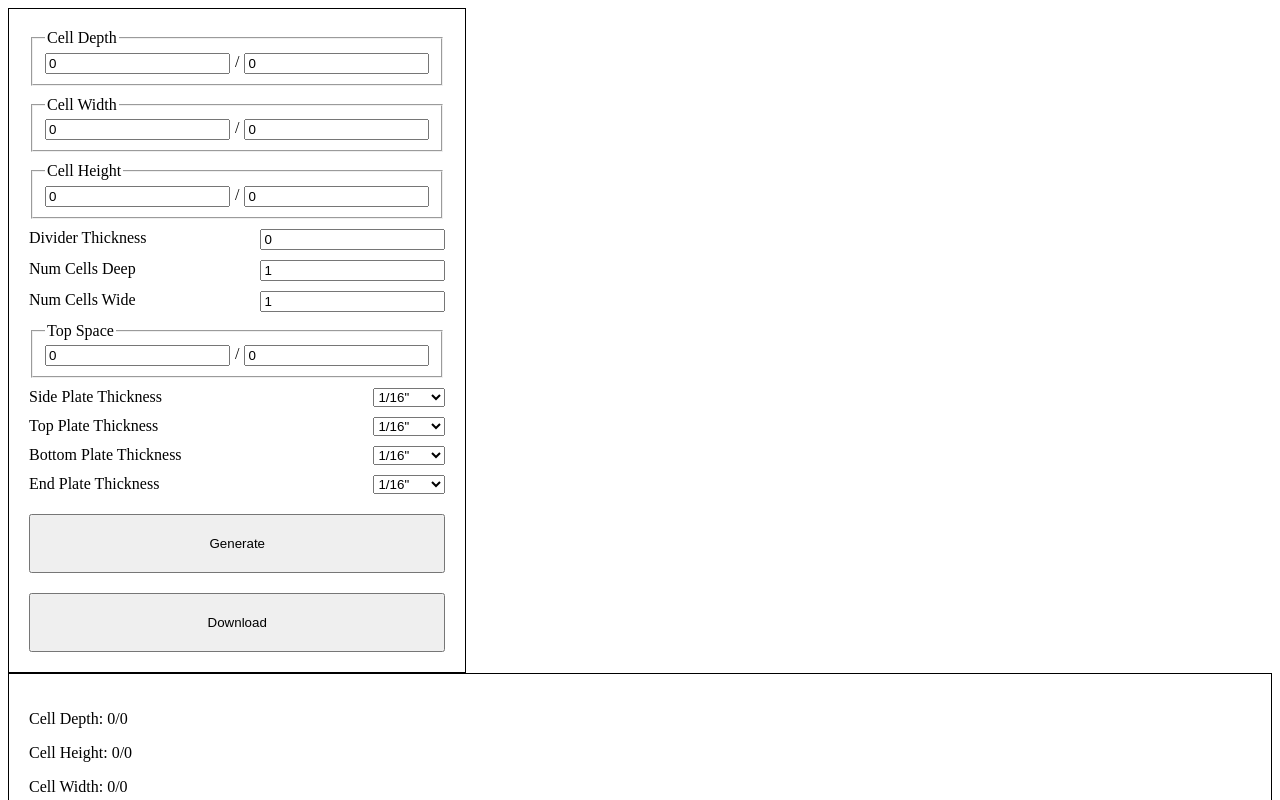
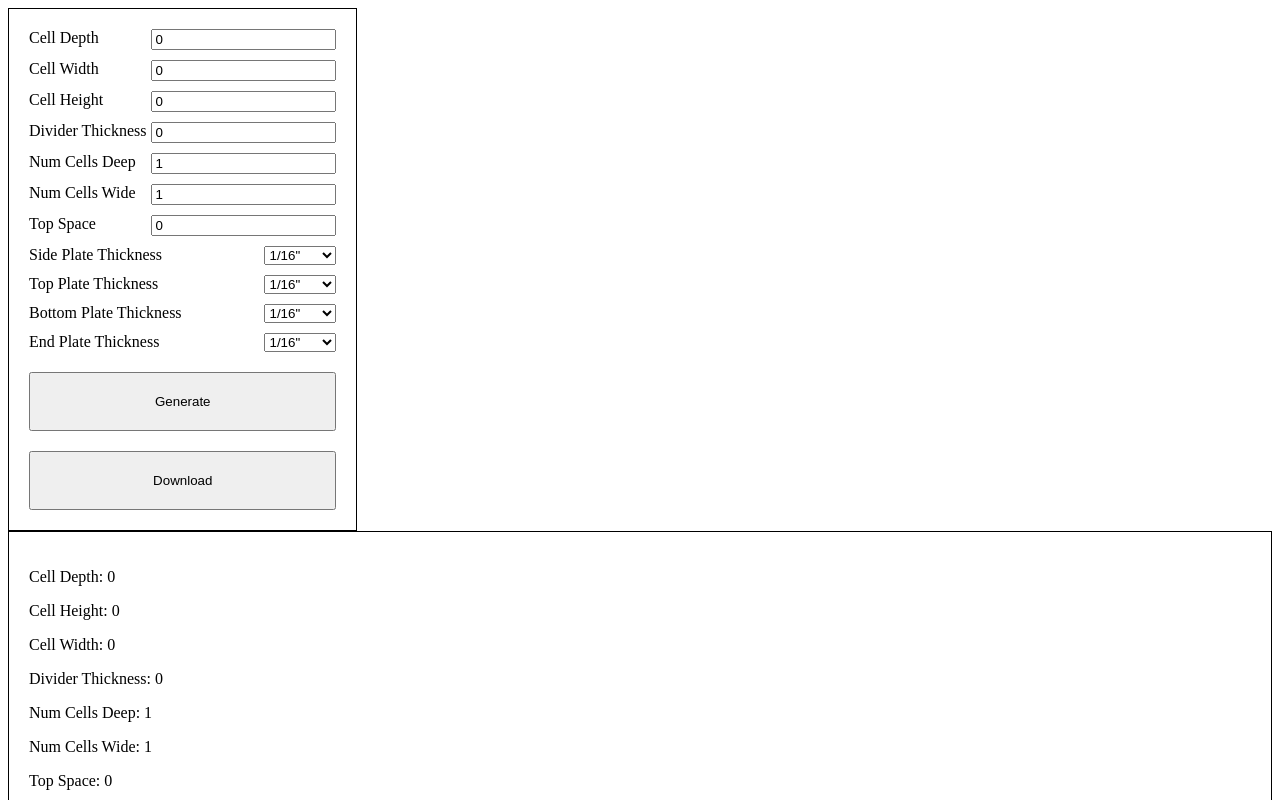
Before and after one commit to Nathanael-M/caddery-gen, a plain HTML site: page index.html in a window 1280 px wide. Both pictures are taken after a click on the button "Generate". Shown: the top 800 px of the page. Drawn offline with Linux system fonts and the light colour scheme.

Commit message:
corrected unit conversion

```diff
--- a/index.html
+++ b/index.html
@@ -10,6 +10,19 @@
 <body>
   <div class="gen-wrapper">
     <form id="gen-form">
+      <div class="data-input input-wrapper">
+        <label for="cellDepth">Cell Depth</label>
+        <input type="number" name="cellDepth" id="cellDepth" step="0.01" min="0" value="0">
+      </div>
+      <div class="data-input input-wrapper">
+        <label for="cellWidth">Cell Width</label>
+        <input type="number" name="cellWidth" id="cellWidth" step="0.01" min="0" value="0">
+      </div>
+      <div class="data-input input-wrapper">
+        <label for="cellHeight">Cell Height</label>
+        <input type="number" name="cellHeight" id="cellHeight" step="0.01" min="0" value="0">
+      </div>
+      <!--
       <fieldset id="cellDepthFS">
         <legend>Cell Depth</legend>
         <div class="data-input input-wrapper">
@@ -18,6 +31,7 @@
           <input class="inline-input" type="number" name="cellDepth2" id="cellDepth2" min="0" step="0.01"value="0">
         </div>
       </fieldset>
+
       <fieldset id="cellWidthFS">
         <legend>Cell Width</legend>
         <div class="data-input input-wrapper">
@@ -34,6 +48,7 @@
           <input class="inline-input" type="number" name="cellHeight2" id="cellHeight2" min="0" step="0.01"value="0">
         </div>
       </fieldset>
+    -->
 
       <div class="data-input input-wrapper">
           <label for="dividerThickness">Divider Thickness</label>
@@ -50,6 +65,11 @@
           <input type="number" name="numCellsWide" id="numCellsWide" min="1" step="1" value="1">
       </div>
 
+      <div class="data-input input-wrapper">
+        <label for="topSpace">Top Space</label>
+        <input type="number" name="topSpace" id="topSpace" step="0.01" min="0" value="0">
+      </div>
+      <!--
       <fieldset id="topSpaceFS">
         <legend>Top Space</legend>
         <div class="data-input input-wrapper">
@@ -58,6 +78,7 @@
           <input class="inline-input" type="number" name="topSpace2" id="topSpace2" min="0" step="0.01"value="0">
         </div>
       </fieldset>
+      -->
 
       <div class="data-input input-wrapper">
         <label for="sidePlateThickness">Side Plate Thickness</label>
--- a/scripts.js
+++ b/scripts.js
@@ -24,18 +24,18 @@ downloadButton.addEventListener('click', () => {
 
 function getFormValues(){
   const cellDepth = {
-    name: document.getElementById('cellDepthFS').querySelector("legend").innerText,
-    value: `${document.getElementById('cellDepth1').value}/${document.getElementById('cellDepth2').value}`
+    name: document.getElementById('cellDepth').previousSibling.previousSibling.innerText,
+    value: document.getElementById('cellDepth').value / 25.4
   }
 
   const cellWidth = {
-    name: document.getElementById('cellWidthFS').querySelector("legend").innerText,
-    value: `${document.getElementById('cellWidth1').value}/${document.getElementById('cellWidth2').value}`
+    name: document.getElementById('cellWidth').previousSibling.previousSibling.innerText,
+    value: document.getElementById('cellWidth').value / 25.4
   }
 
   const cellHeight = {
-    name: document.getElementById('cellHeightFS').querySelector("legend").innerText,
-    value: `${document.getElementById('cellHeight1').value}/${document.getElementById('cellHeight2').value}`
+    name: document.getElementById('cellHeight').previousSibling.previousSibling.innerText,
+    value: document.getElementById('cellHeight').value / 25.4
   }
 
   const dividerThickness = {
@@ -54,8 +54,8 @@ function getFormValues(){
   }
 
   const topSpace = {
-    name: document.getElementById('topSpaceFS').querySelector("legend").innerText,
-    value: `${document.getElementById('topSpace1').value}/${document.getElementById('topSpace2').value}`
+    name: document.getElementById('topSpace').previousSibling.previousSibling.innerText,
+    value: document.getElementById('topSpace').value / 25.4
   }
 
   const sidePlateThickness = {
```
